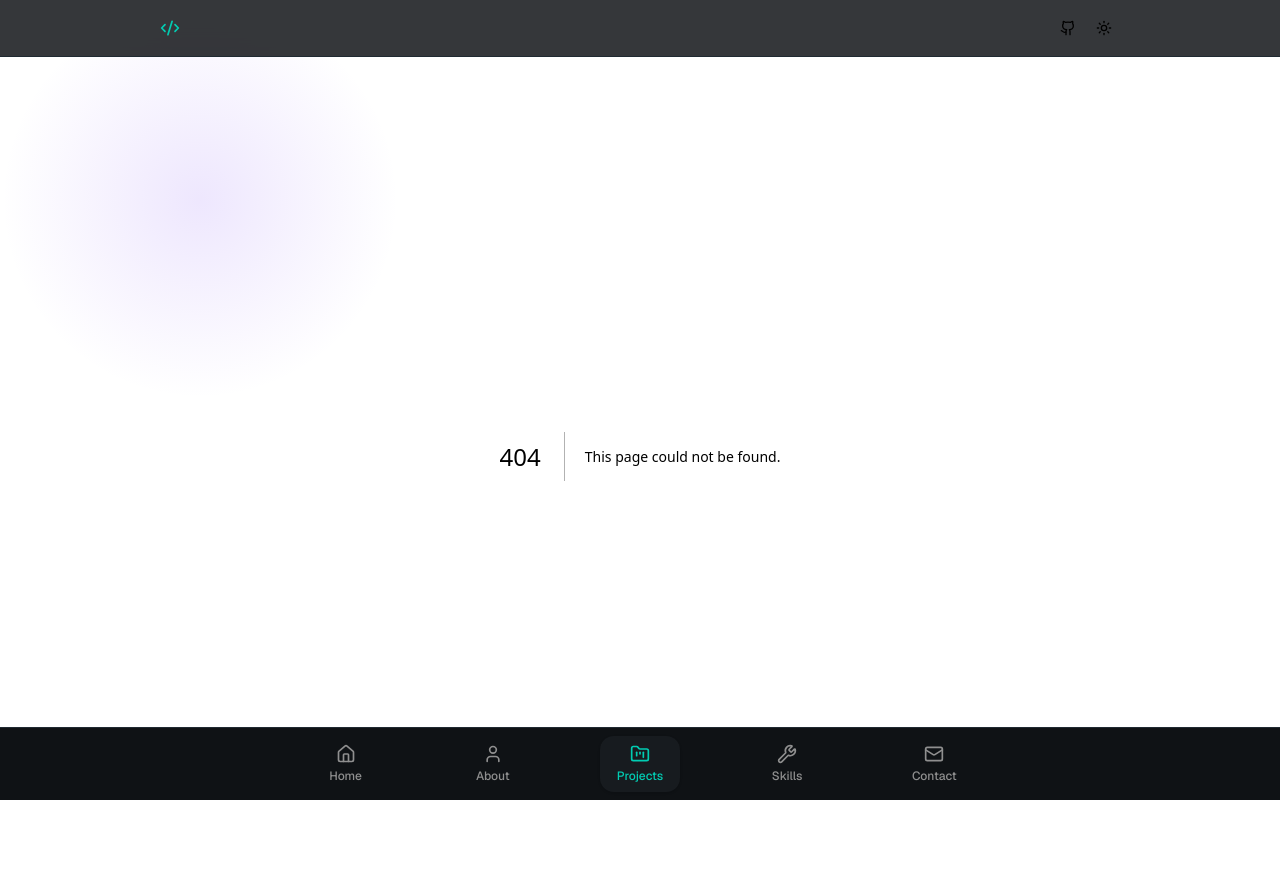
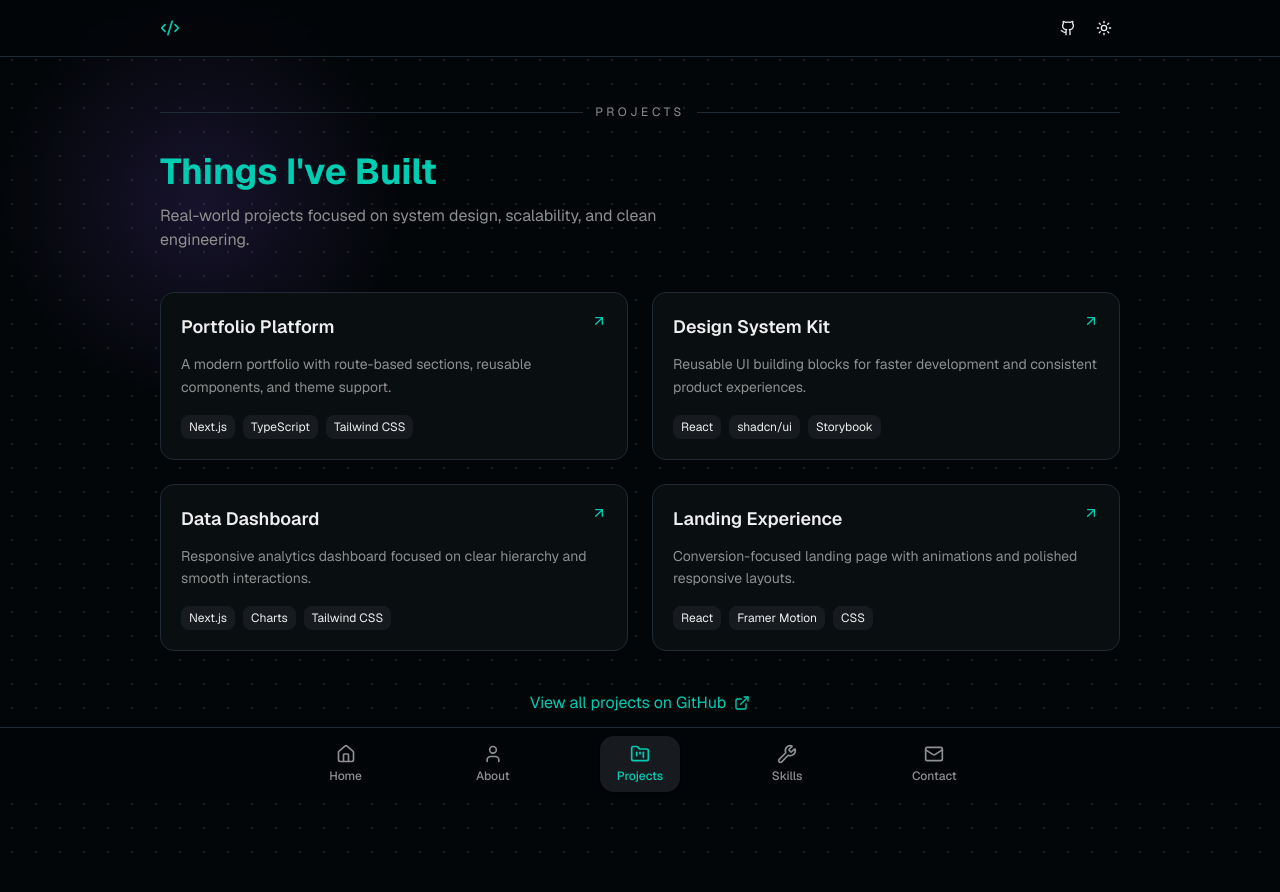
Before and after one commit to adrian-237/portfolio, a Next.js app: page /projects in a window 1280 px wide. Before the commit this address had no page. Shown: the top 892 px of the page. After the commit the page ends 859 px from the top, so only its background shows below. Built offline with nearby package versions, Linux system fonts and the light colour scheme.

Commit message:
feat: add projects page with project cards

```diff
--- /dev/null
+++ b/src/app/projects/page.tsx
@@ -0,0 +1,79 @@
+import { ExternalLink } from "lucide-react";
+import Link from "next/link";
+
+import { ProjectCard } from "@/components/portfolio/project-card";
+
+const projects = [
+  {
+    title: "Portfolio Platform",
+    description:
+      "A modern portfolio with route-based sections, reusable components, and theme support.",
+    stack: ["Next.js", "TypeScript", "Tailwind CSS"],
+    href: "#",
+  },
+  {
+    title: "Design System Kit",
+    description:
+      "Reusable UI building blocks for faster development and consistent product experiences.",
+    stack: ["React", "shadcn/ui", "Storybook"],
+    href: "#",
+  },
+  {
+    title: "Data Dashboard",
+    description:
+      "Responsive analytics dashboard focused on clear hierarchy and smooth interactions.",
+    stack: ["Next.js", "Charts", "Tailwind CSS"],
+    href: "#",
+  },
+  {
+    title: "Landing Experience",
+    description:
+      "Conversion-focused landing page with animations and polished responsive layouts.",
+    stack: ["React", "Framer Motion", "CSS"],
+    href: "#",
+  },
+] as const;
+
+export default function ProjectsPage() {
+  return (
+    <section className="py-12 relative">
+      <div className="container px-4 sm:px-6 lg:px-8">
+        <div className="flex items-center gap-3 mb-8">
+          <div className="h-px flex-1 bg-border" />
+          <span className="text-xs uppercase tracking-[0.3em] text-muted-foreground">
+            projects
+          </span>
+          <div className="h-px flex-1 bg-border" />
+        </div>
+
+        <div className="mb-10">
+          <h2 className="text-3xl sm:text-4xl font-bold text-primary mb-3">
+            {"Things I've Built"}
+          </h2>
+          <p className="text-muted-foreground max-w-xl">
+            Real-world projects focused on system design, scalability, and clean
+            engineering.
+          </p>
+        </div>
+
+        <div className="grid grid-cols-1 md:grid-cols-2 gap-6">
+          {projects.map((project) => (
+            <ProjectCard key={project.title} project={project} />
+          ))}
+        </div>
+
+        <div className="text-center mt-10">
+          <Link
+            href={"https://github.com/adrian-237/"}
+            target="_blank"
+            rel="noopener noreferrer"
+            className="inline-flex items-center gap-2 text-primary hover:text-primary/80 transition-colors"
+          >
+            View all projects on GitHub
+            <ExternalLink className="h-4 w-4" />
+          </Link>
+        </div>
+      </div>
+    </section>
+  );
+}
--- /dev/null
+++ b/src/components/portfolio/project-card.tsx
@@ -0,0 +1,47 @@
+import Link from "next/link";
+import { ArrowUpRight } from "lucide-react";
+
+type Project = {
+  title: string;
+  description: string;
+  stack: readonly string[];
+  href: string;
+};
+
+type ProjectCardProps = {
+  project: Project;
+};
+
+export function ProjectCard({ project }: ProjectCardProps) {
+  return (
+    <article className="rounded-xl border border-border bg-card p-5">
+      <div className="flex items-start justify-between gap-4 mb-3">
+        <h3 className="text-lg font-semibold text-foreground">
+          {project.title}
+        </h3>
+        <Link
+          href={project.href}
+          className="text-primary hover:text-primary/80"
+          aria-label={`Open ${project.title}`}
+        >
+          <ArrowUpRight className="h-4 w-4" />
+        </Link>
+      </div>
+
+      <p className="text-sm text-muted-foreground leading-relaxed mb-4">
+        {project.description}
+      </p>
+
+      <div className="flex flex-wrap gap-2">
+        {project.stack.map((item) => (
+          <span
+            key={item}
+            className="text-xs px-2 py-1 rounded-md bg-secondary text-secondary-foreground"
+          >
+            {item}
+          </span>
+        ))}
+      </div>
+    </article>
+  );
+}
```
